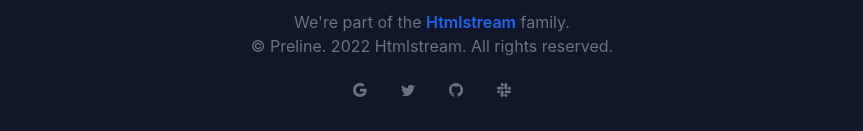
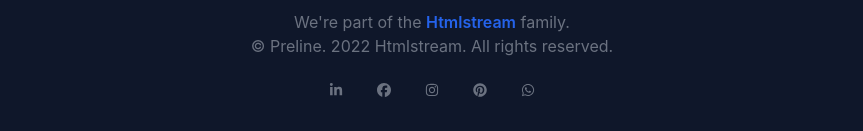
Before and after one commit to mrokonuzzaman040/fastuion-design, a React (Vite) app: page / in a window 1280 px wide. Shown: the part 2666-2797 px from the top of the page, without its empty margins (208-1071 px from the left). Built offline with nearby package versions, Linux system fonts and the light colour scheme.

Commit message:
Update package.json and About.jsx***
***Add react-icons dependency to package.json and update heading in About.jsx

```diff
--- a/package.json
+++ b/package.json
@@ -17,6 +17,7 @@
     "preline": "^2.0.3",
     "react": "^18.2.0",
     "react-dom": "^18.2.0",
+    "react-icons": "^5.0.1",
     "react-router-dom": "^6.22.2",
     "sort-by": "^0.0.2"
   },
--- a/src/Components/Footer.jsx
+++ b/src/Components/Footer.jsx
@@ -1,6 +1,8 @@
 import React from 'react';
 import { Link } from 'react-router-dom';
 import { config } from '../../config';
+import { FaLinkedinIn, FaFacebook, FaInstagram, FaPinterest, FaWhatsapp } from "react-icons/fa6";
+
 
 const Footer = () => {
     return (
@@ -27,26 +29,25 @@ const Footer = () => {
 
 
                 <div className="mt-3 space-x-2">
-                    <Link className="inline-flex justify-center items-center size-10 text-center text-gray-500 hover:bg-gray-100 rounded-full focus:outline-none focus:ring-2 focus:ring-blue-600 focus:ring-offset-2 focus:ring-offset-white transition dark:text-gray-500 dark:hover:text-gray-200 dark:hover:bg-gray-800" to={ '/' }>
-                        <svg className="flex-shrink-0 size-3.5" xmlns="http://www.w3.org/2000/svg" width="16" height="16" fill="currentColor" viewBox="0 0 16 16">
-                            <path d="M15.545 6.558a9.42 9.42 0 0 1 .139 1.626c0 2.434-.87 4.492-2.384 5.885h.002C11.978 15.292 10.158 16 8 16A8 8 0 1 1 8 0a7.689 7.689 0 0 1 5.352 2.082l-2.284 2.284A4.347 4.347 0 0 0 8 3.166c-2.087 0-3.86 1.408-4.492 3.304a4.792 4.792 0 0 0 0 3.063h.003c.635 1.893 2.405 3.301 4.492 3.301 1.078 0 2.004-.276 2.722-.764h-.003a3.702 3.702 0 0 0 1.599-2.431H8v-3.08h7.545z" />
-                        </svg>
+                    <Link className="inline-flex justify-center items-center size-10 text-center text-gray-500 hover:bg-gray-100 rounded-full focus:outline-none focus:ring-2 focus:ring-blue-600 focus:ring-offset-2 focus:ring-offset-white transition dark:text-gray-500 dark:hover:text-gray-200 dark:hover:bg-gray-800" target='_blank' to={ '/' }>
+                        <FaLinkedinIn className="flex-shrink-0 size-3.5" />
                     </Link>
-                    <a className="inline-flex justify-center items-center size-10 text-center text-gray-500 hover:bg-gray-100 rounded-full focus:outline-none focus:ring-2 focus:ring-blue-600 focus:ring-offset-2 focus:ring-offset-white transition dark:text-gray-500 dark:hover:text-gray-200 dark:hover:bg-gray-800" href="#">
-                        <svg className="flex-shrink-0 size-3.5" xmlns="http://www.w3.org/2000/svg" width="16" height="16" fill="currentColor" viewBox="0 0 16 16">
-                            <path d="M5.026 15c6.038 0 9.341-5.003 9.341-9.334 0-.14 0-.282-.006-.422A6.685 6.685 0 0 0 16 3.542a6.658 6.658 0 0 1-1.889.518 3.301 3.301 0 0 0 1.447-1.817 6.533 6.533 0 0 1-2.087.793A3.286 3.286 0 0 0 7.875 6.03a9.325 9.325 0 0 1-6.767-3.429 3.289 3.289 0 0 0 1.018 4.382A3.323 3.323 0 0 1 .64 6.575v.045a3.288 3.288 0 0 0 2.632 3.218 3.203 3.203 0 0 1-.865.115 3.23 3.23 0 0 1-.614-.057 3.283 3.283 0 0 0 3.067 2.277A6.588 6.588 0 0 1 .78 13.58a6.32 6.32 0 0 1-.78-.045A9.344 9.344 0 0 0 5.026 15z" />
-                        </svg>
-                    </a>
-                    <a className="inline-flex justify-center items-center size-10 text-center text-gray-500 hover:bg-gray-100 rounded-full focus:outline-none focus:ring-2 focus:ring-blue-600 focus:ring-offset-2 focus:ring-offset-white transition dark:text-gray-500 dark:hover:text-gray-200 dark:hover:bg-gray-800" href="#">
-                        <svg className="flex-shrink-0 size-3.5" xmlns="http://www.w3.org/2000/svg" width="16" height="16" fill="currentColor" viewBox="0 0 16 16">
-                            <path d="M8 0C3.58 0 0 3.58 0 8c0 3.54 2.29 6.53 5.47 7.59.4.07.55-.17.55-.38 0-.19-.01-.82-.01-1.49-2.01.37-2.53-.49-2.69-.94-.09-.23-.48-.94-.82-1.13-.28-.15-.68-.52-.01-.53.63-.01 1.08.58 1.23.82.72 1.21 1.87.87 2.33.66.07-.52.28-.87.51-1.07-1.78-.2-3.64-.89-3.64-3.95 0-.87.31-1.59.82-2.15-.08-.2-.36-1.02.08-2.12 0 0 .67-.21 2.2.82.64-.18 1.32-.27 2-.27.68 0 1.36.09 2 .27 1.53-1.04 2.2-.82 2.2-.82.44 1.1.16 1.92.08 2.12.51.56.82 1.27.82 2.15 0 3.07-1.87 3.75-3.65 3.95.29.25.54.73.54 1.48 0 1.07-.01 1.93-.01 2.2 0 .21.15.46.55.38A8.012 8.012 0 0 0 16 8c0-4.42-3.58-8-8-8z" />
-                        </svg>
-                    </a>
-                    <a className="inline-flex justify-center items-center size-10 text-center text-gray-500 hover:bg-gray-100 rounded-full focus:outline-none focus:ring-2 focus:ring-blue-600 focus:ring-offset-2 focus:ring-offset-white transition dark:text-gray-500 dark:hover:text-gray-200 dark:hover:bg-gray-800" href="#">
-                        <svg className="flex-shrink-0 size-3.5" xmlns="http://www.w3.org/2000/svg" width="16" height="16" fill="currentColor" viewBox="0 0 16 16">
-                            <path d="M3.362 10.11c0 .926-.756 1.681-1.681 1.681S0 11.036 0 10.111C0 9.186.756 8.43 1.68 8.43h1.682v1.68zm.846 0c0-.924.756-1.68 1.681-1.68s1.681.756 1.681 1.68v4.21c0 .924-.756 1.68-1.68 1.68a1.685 1.685 0 0 1-1.682-1.68v-4.21zM5.89 3.362c-.926 0-1.682-.756-1.682-1.681S4.964 0 5.89 0s1.68.756 1.68 1.68v1.682H5.89zm0 .846c.924 0 1.68.756 1.68 1.681S6.814 7.57 5.89 7.57H1.68C.757 7.57 0 6.814 0 5.89c0-.926.756-1.682 1.68-1.682h4.21zm6.749 1.682c0-.926.755-1.682 1.68-1.682.925 0 1.681.756 1.681 1.681s-.756 1.681-1.68 1.681h-1.681V5.89zm-.848 0c0 .924-.755 1.68-1.68 1.68A1.685 1.685 0 0 1 8.43 5.89V1.68C8.43.757 9.186 0 10.11 0c.926 0 1.681.756 1.681 1.68v4.21zm-1.681 6.748c.926 0 1.682.756 1.682 1.681S11.036 16 10.11 16s-1.681-.756-1.681-1.68v-1.682h1.68zm0-.847c-.924 0-1.68-.755-1.68-1.68 0-.925.756-1.681 1.68-1.681h4.21c.924 0 1.68.756 1.68 1.68 0 .926-.756 1.681-1.68 1.681h-4.21z" />
-                        </svg>
-                    </a>
+                    <Link className="inline-flex justify-center items-center size-10 text-center text-gray-500 hover:bg-gray-100 rounded-full focus:outline-none focus:ring-2 focus:ring-blue-600 focus:ring-offset-2 focus:ring-offset-white transition dark:text-gray-500 dark:hover:text-gray-200 dark:hover:bg-gray-800" target='_blank' to={ '/' }>
+                        <FaFacebook className="flex-shrink-0 size-3.5" />
+                    </Link>
+
+                    <Link className="inline-flex justify-center items-center size-10 text-center text-gray-500 hover:bg-gray-100 rounded-full focus:outline-none focus:ring-2 focus:ring-blue-600 focus:ring-offset-2 focus:ring-offset-white transition dark:text-gray-500 dark:hover:text-gray-200 dark:hover:bg-gray-800" target='_blank' to={ '/' }>
+                        <FaInstagram className="flex-shrink-0 size-3.5" />
+                    </Link>
+
+                    <Link className="inline-flex justify-center items-center size-10 text-center text-gray-500 hover:bg-gray-100 rounded-full focus:outline-none focus:ring-2 focus:ring-blue-600 focus:ring-offset-2 focus:ring-offset-white transition dark:text-gray-500 dark:hover:text-gray-200 dark:hover:bg-gray-800" target='_blank' to={ '/' }>
+                        <FaPinterest className="flex-shrink-0 size-3.5" />
+                    </Link>
+
+                    <Link className="inline-flex justify-center items-center size-10 text-center text-gray-500 hover:bg-gray-100 rounded-full focus:outline-none focus:ring-2 focus:ring-blue-600 focus:ring-offset-2 focus:ring-offset-white transition dark:text-gray-500 dark:hover:text-gray-200 dark:hover:bg-gray-800" target='_blank' to={ 'https://google.com' }>
+                        <FaWhatsapp className="flex-shrink-0 size-3.5" />
+                    </Link>
+
                 </div>
 
             </div>
--- a/src/Home/Home/About.jsx
+++ b/src/Home/Home/About.jsx
@@ -4,7 +4,7 @@ const About = () => {
     return (
         <div id='about' className='max-w-[85rem] mx-auto px-4 sm:px-6 lg:px-8 py-24 space-y-8'>
             <div className=" p-4">
-                <h2 className="text-2xl font-bold mb-4">About Us</h2>
+                <h2 className="text-2xl font-bold mb-4">About Me</h2>
                 <p className="text-gray-700">Lorem ipsum dolor sit amet, consectetur adipiscing elit. Nulla facilisi. Sed euismod, nunc vel aliquam tincidunt, nisl nunc aliquet nunc, vitae lacinia nunc nunc id nunc. Sed euismod, nunc vel aliquam tincidunt, nisl nunc aliquet nunc, vitae lacinia nunc nunc id nunc.</p>
             </div>
         </div>
```
Also changed, not shown: 1 other file (tests, documents, lock files or other folders).
